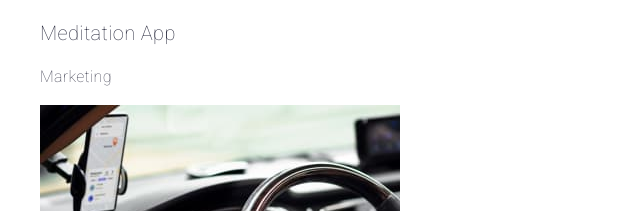
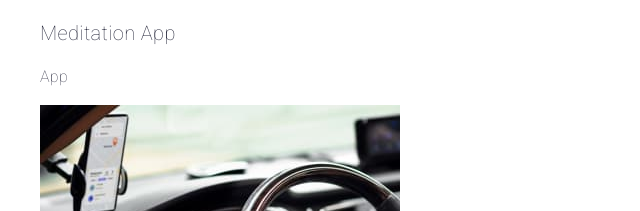
Before and after one commit to Aleksey-levchenko/goit-markup-hw-02, a plain HTML site: page index.html in a window 1280 px wide. Shown: the part 3485-3696 px from the top of the page, 0-640 px from the left. Drawn offline with nearby package versions, Linux system fonts and the light colour scheme.

```diff
--- a/index.html
+++ b/index.html
@@ -173,7 +173,7 @@
               class="portfolio-image"
             />
             <h3 class="portfolio-subtitle">Meditation App</h3>
-            <p class="portfolio-item-text">Marketing</p>
+            <p class="portfolio-item-text">App</p>
           </li>
           <li class="portfolio-item">
             <img
```
